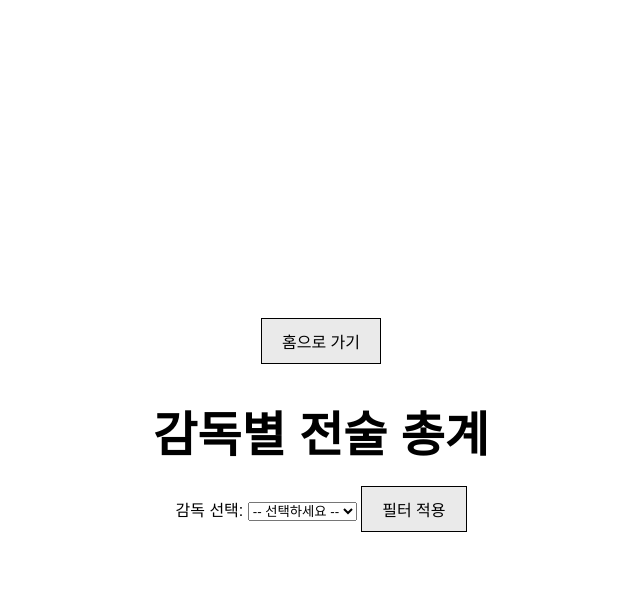
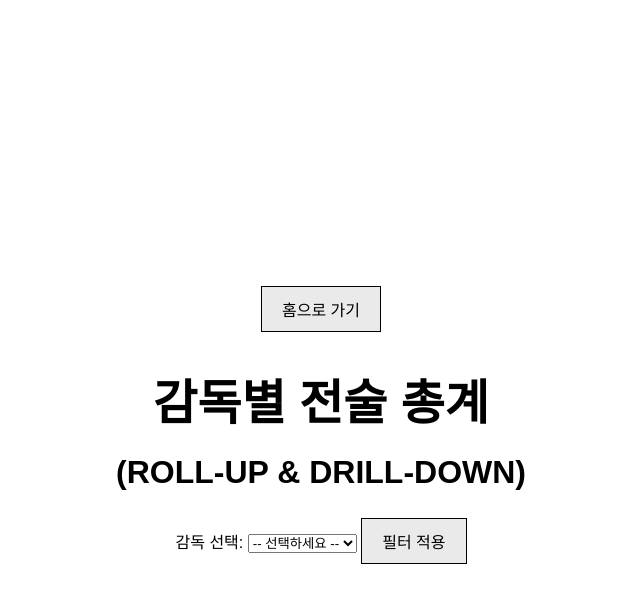
Before and after one commit to seoahS01/BigData-Application, a PHP site: page /pages/drilldown.php in a window 1280 px wide. Shown: the top 603 px of the page, without its empty margins (319-959 px from the left). Run offline with PHP 8.4, Linux system fonts and the light colour scheme; data that the repository does not hold is empty.

Commit message:
드릴다운 제목 표시 수정
<h2> 부분 추가함

```diff
--- a/team14/pages/drilldown.php
+++ b/team14/pages/drilldown.php
@@ -1,4 +1,5 @@
 <?php
+// 담당자 2176122 남연정
 session_start();
 
 if (isset($_POST['color'])) {
@@ -14,7 +15,6 @@
 
 <?php
 include '../db_connect.php';
-// 담당자 2176122 남연정
 
 // drilldown 데이터 반환
 if (isset($_GET['ajax']) && $_GET['ajax'] == '1') {
@@ -172,6 +172,7 @@
         <button type="submit" style="<?= buttonStyle($button_color) ?>" >홈으로 가기</button>
     </form>
     <h1>감독별 전술 총계</h1>
+    <h2 style="font-size:2em; margin-top:0;">(ROLL-UP & DRILL-DOWN)</h2>
 
     <form method="get" action="">
         <label for="coach">감독 선택: </label>
```
